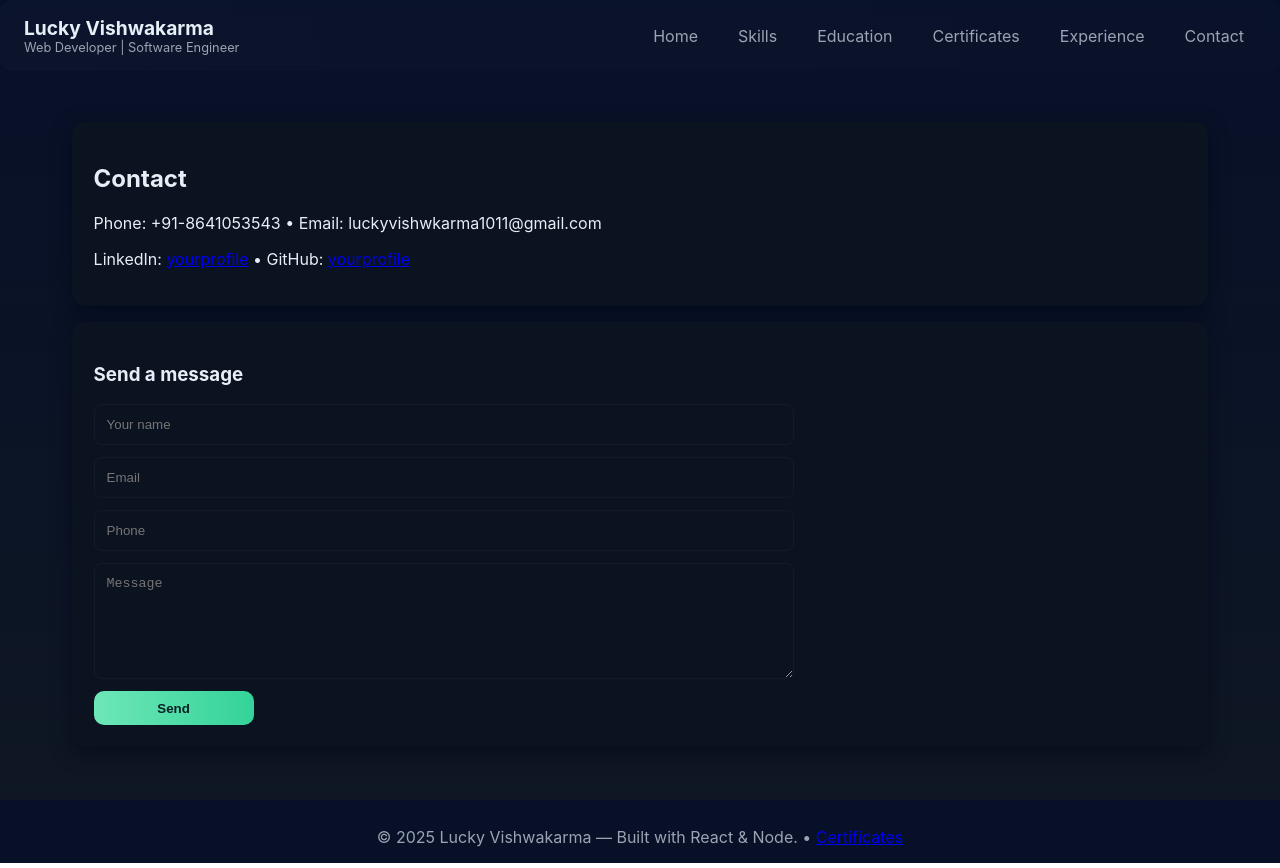
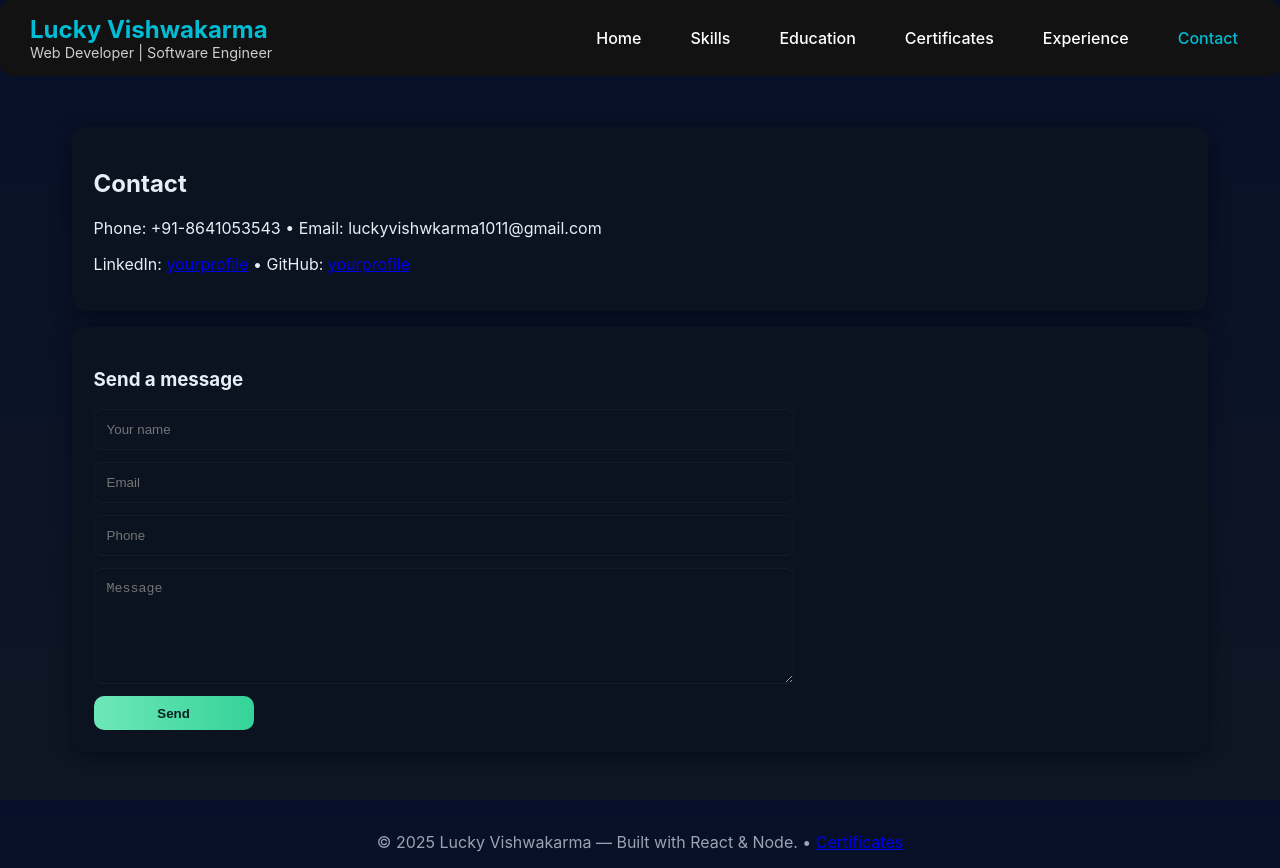
Before and after one commit to Luckyv88/LuckyPortfolio, a React (Create React App) app in the folder frontend/: page /contact in a window 1280 px wide. Built offline with nearby package versions, Linux system fonts and the light colour scheme.

Commit message:
Final: Resolved all syntax and state errors in Experience.js and Certificates.jsx.

```diff
--- a/frontend/src/components/Navbar.jsx
+++ b/frontend/src/components/Navbar.jsx
@@ -1,9 +1,108 @@
-import React from 'react';
-import { NavLink } from 'react-router-dom';
+import React, { useState } from "react";
+import { NavLink } from "react-router-dom";
 
 const Navbar = () => {
+  const [menuOpen, setMenuOpen] = useState(false);
+
   return (
+    <>
+      {/* Inline CSS inside <style> tag */}
+      <style>{`
+        .navbar {
+          display: flex;
+          justify-content: space-between;
+          align-items: center;
+          padding: 15px 30px;
+          background: #121212;
+          color: white;
+          position: sticky;
+          top: 0;
+          z-index: 999;
+        }
+
+        .nav-left .brand h1 {
+          margin: 0;
+          font-size: 1.5rem;
+          color: #00bcd4;
+        }
+
+        .nav-left .brand span {
+          font-size: 0.9rem;
+          color: #ccc;
+        }
+
+        .nav-links {
+          display: flex;
+          gap: 25px;
+        }
+
+        .nav-links a {
+          text-decoration: none;
+          color: white;
+          font-weight: 500;
+          transition: 0.3s ease;
+        }
+
+        .nav-links a:hover,
+        .nav-links a.active {
+          color: #00bcd4;
+        }
+
+        .hamburger {
+          display: none;
+          flex-direction: column;
+          justify-content: space-between;
+          width: 25px;
+          height: 20px;
+          cursor: pointer;
+        }
+
+        .hamburger span {
+          display: block;
+          height: 3px;
+          width: 100%;
+          background: white;
+          border-radius: 2px;
+          transition: 0.3s ease;
+        }
+
+        .hamburger.open span:nth-child(1) {
+          transform: rotate(45deg) translate(5px, 5px);
+        }
+        .hamburger.open span:nth-child(2) {
+          opacity: 0;
+        }
+        .hamburger.open span:nth-child(3) {
+          transform: rotate(-45deg) translate(5px, -5px);
+        }
+
+        @media (max-width: 768px) {
+          .nav-links {
+            position: absolute;
+            top: 70px;
+            right: 0;
+            background: #1f1f1f;
+            flex-direction: column;
+            width: 100%;
+            text-align: center;
+            gap: 15px;
+            padding: 20px 0;
+            display: none;
+          }
+
+          .nav-links.active {
+            display: flex;
+          }
+
+          .hamburger {
+            display: flex;
+          }
+        }
+      `}</style>
+
+      {/* Navbar HTML Structure */}
       <nav className="navbar">
+        {/* Left side: Brand */}
         <div className="nav-left">
           <div className="brand">
             <h1>Lucky Vishwakarma</h1>
@@ -11,15 +110,39 @@ const Navbar = () => {
           </div>
         </div>
 
-      <div className="nav-links">
-        <NavLink to="/">Home</NavLink>
-        <NavLink to="/skills">Skills</NavLink>
-        <NavLink to="/education">Education</NavLink>
-        <NavLink to="/certificates">Certificates</NavLink>
-         <NavLink to="/experience">Experience</NavLink>
-        <NavLink to="/contact">Contact</NavLink>
+        {/* Hamburger Icon for Mobile */}
+        <div
+          className={`hamburger ${menuOpen ? "open" : ""}`}
+          onClick={() => setMenuOpen(!menuOpen)}
+        >
+          <span></span>
+          <span></span>
+          <span></span>
+        </div>
+
+        {/* Navigation Links */}
+        <div className={`nav-links ${menuOpen ? "active" : ""}`}>
+          <NavLink to="/" onClick={() => setMenuOpen(false)}>
+            Home
+          </NavLink>
+          <NavLink to="/skills" onClick={() => setMenuOpen(false)}>
+            Skills
+          </NavLink>
+          <NavLink to="/education" onClick={() => setMenuOpen(false)}>
+            Education
+          </NavLink>
+          <NavLink to="/certificates" onClick={() => setMenuOpen(false)}>
+            Certificates
+          </NavLink>
+          <NavLink to="/experience" onClick={() => setMenuOpen(false)}>
+            Experience
+          </NavLink>
+          <NavLink to="/contact" onClick={() => setMenuOpen(false)}>
+            Contact
+          </NavLink>
         </div>
       </nav>
+    </>
   );
 };
 
```
Lines whose indentation alone changed are shown as unchanged.
